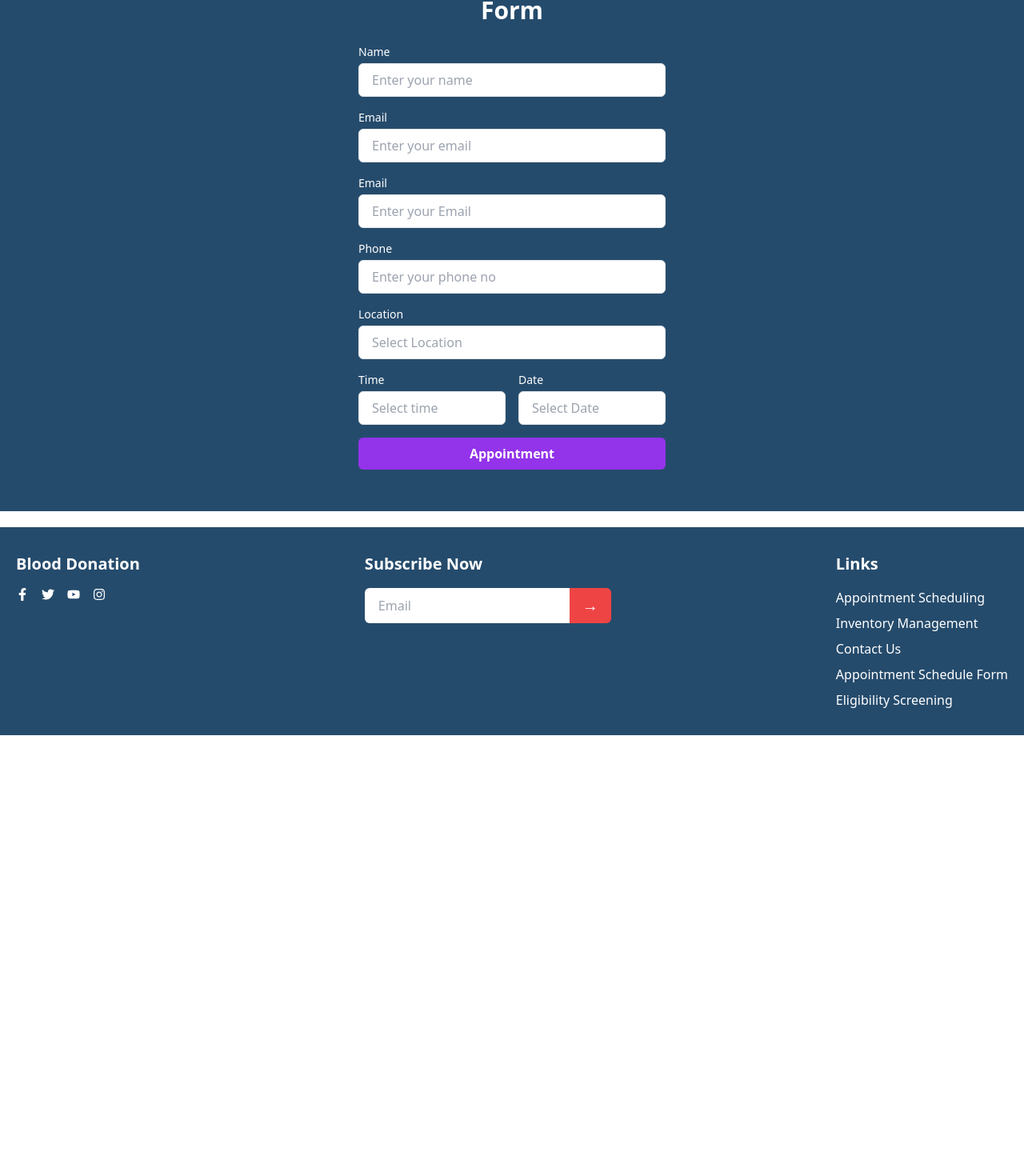
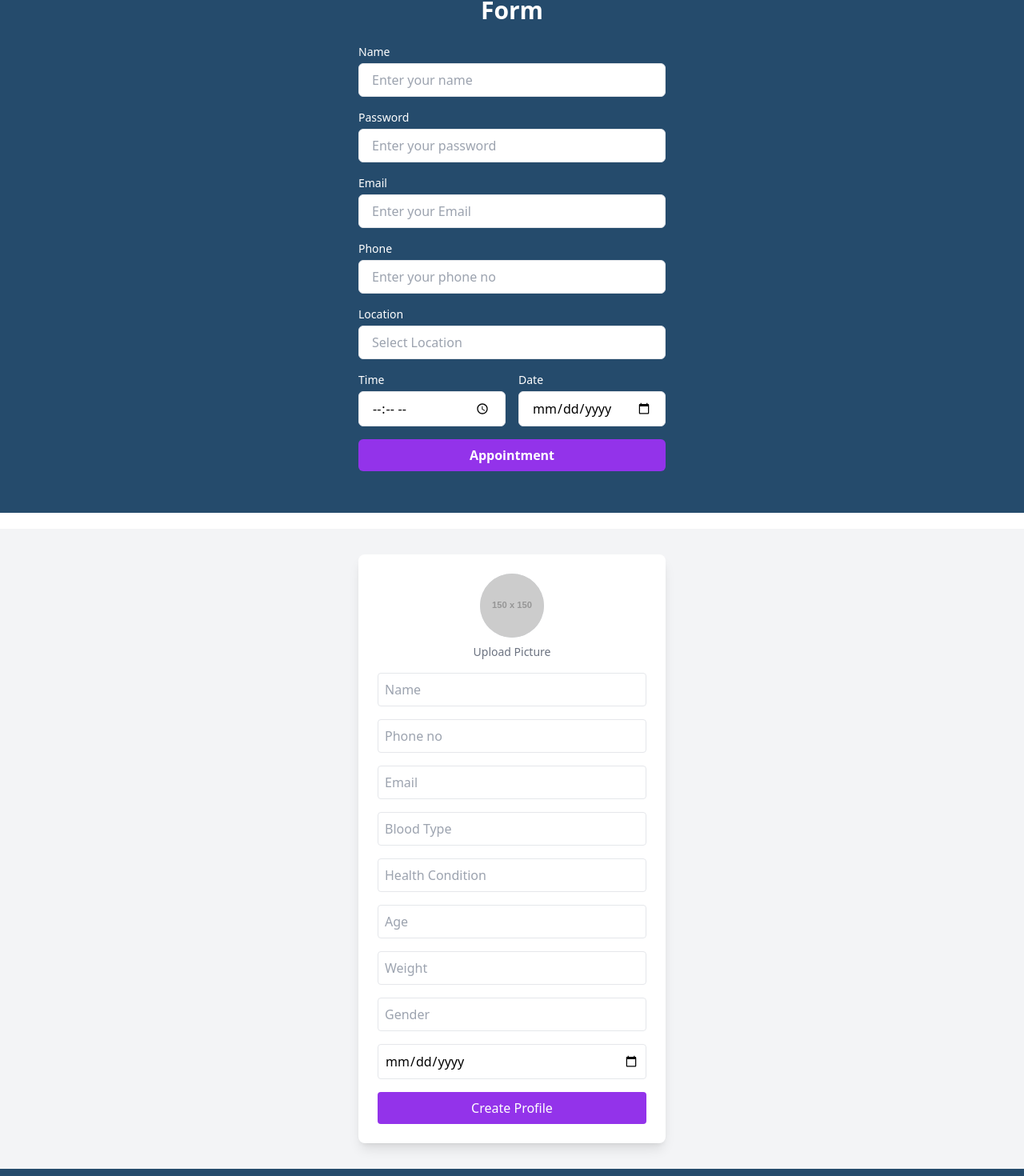
Before and after one commit to Jamshaid-wali123/fyp-project, a React (Vite) app: page / in a window 1280 px wide. Shown: the part 2777-4247 px from the top of the page at 80% size. Before the commit the page ends 3696 px from the top, so only its background shows below. Built offline with nearby package versions, Linux system fonts and the light colour scheme.

Commit message:
create a make profile component

```diff
--- a/src/components/AppointmentForm.jsx
+++ b/src/components/AppointmentForm.jsx
@@ -16,12 +16,12 @@ const AppointmentForm = () => {
           </div>
 
           <div>
-            <label className="block text-white text-sm font-medium mb-1" htmlFor="email1">Email</label>
+            <label className="block text-white text-sm font-medium mb-1" htmlFor="email1">Password</label>
             <input
-              type="email"
-              id="email1"
+              type="password"
+              id="password"
               className="w-full px-4 py-2 border rounded-md focus:outline-none focus:ring-2 focus:ring-indigo-400"
-              placeholder="Enter your email"
+              placeholder="Enter your password"
             />
           </div>
 
@@ -59,7 +59,7 @@ const AppointmentForm = () => {
             <div className="flex-1">
               <label className="block text-white text-sm font-medium mb-1" htmlFor="time">Time</label>
               <input
-                type="text"
+                type="time"
                 id="time"
                 className="w-full px-4 py-2 border rounded-md focus:outline-none focus:ring-2 focus:ring-indigo-400"
                 placeholder="Select time"
@@ -69,7 +69,7 @@ const AppointmentForm = () => {
             <div className="flex-1">
               <label className="block text-white text-sm font-medium mb-1" htmlFor="date">Date</label>
               <input
-                type="text"
+                type="date"
                 id="date"
                 className="w-full px-4 py-2 border rounded-md focus:outline-none focus:ring-2 focus:ring-indigo-400"
                 placeholder="Select Date"
--- a/src/components/Footer.jsx
+++ b/src/components/Footer.jsx
@@ -45,6 +45,7 @@ const Footer = () => {
             <li><a href="#" className="hover:underline">Contact Us</a></li>
             <li><a href="#" className="hover:underline">Appointment Schedule Form</a></li>
             <li><a href="#" className="hover:underline">Eligibility Screening</a></li>
+            <li><a href="#" className="hover:underline">Make Profile</a></li>
           </ul>
         </div>
       </div>
--- /dev/null
+++ b/src/components/MakeProfile.jsx
@@ -0,0 +1,94 @@
+import React from "react";
+
+const MakeProfile = () => {
+  return (
+    <div className="flex justify-center items-center min-h-screen bg-gray-100">
+      <div className="bg-white p-6 rounded-lg shadow-lg w-96">
+        <div className="flex flex-col items-center mb-4">
+          <div className="w-20 h-20 bg-gray-300 rounded-full overflow-hidden">
+            {/* Placeholder for image upload */}
+            <img
+              src="https://via.placeholder.com/150"
+              alt="Profile"
+              className="w-full h-full object-cover"
+            />
+          </div>
+          <span className="text-sm text-gray-500 mt-2">Upload Picture</span>
+        </div>
+        <form className="space-y-4">
+          <input
+            type="text"
+            name="name"
+            placeholder="Name"
+            className="w-full p-2 border rounded"
+            required
+          />
+          <input
+            type="tel"
+            name="phone"
+            placeholder="Phone no"
+            className="w-full p-2 border rounded"
+            required
+          />
+          <input
+            type="email"
+            name="email"
+            placeholder="Email"
+            className="w-full p-2 border rounded"
+            required
+          />
+          <input
+            type="text"
+            name="bloodType"
+            placeholder="Blood Type"
+            className="w-full p-2 border rounded"
+            required
+          />
+          <input
+            type="text"
+            name="healthCondition"
+            placeholder="Health Condition"
+            className="w-full p-2 border rounded"
+            required
+          />
+          <input
+            type="number"
+            name="age"
+            placeholder="Age"
+            className="w-full p-2 border rounded"
+            required
+          />
+          <input
+            type="text"
+            name="weight"
+            placeholder="Weight"
+            className="w-full p-2 border rounded"
+            required
+          />
+          <input
+            type="text"
+            name="gender"
+            placeholder="Gender"
+            className="w-full p-2 border rounded"
+            required
+          />
+          <input
+            type="date"
+            name="previousDonationDate"
+            placeholder="Previous Donation Date"
+            className="w-full p-2 border rounded"
+            required
+          />
+          <button
+            type="button"
+            className="w-full bg-purple-600 text-white p-2 rounded hover:bg-purple-700"
+          >
+            Create Profile
+          </button>
+        </form>
+      </div>
+    </div>
+  );
+};
+
+export default MakeProfile;
--- a/src/pages/home/Home.jsx
+++ b/src/pages/home/Home.jsx
@@ -2,6 +2,7 @@ import AppointmentForm from "../../components/AppointmentForm"
 import CreateProfile from "../../components/OurGoalSection"
 import Navbar from "../../components/Navbar"
 import EligibilityScreening from "../../components/EligibilitySection"
+import MakeProfile from "../../Components/MakeProfile"
 import Footer from "../../components/Footer"
 
 const Home = () => {
@@ -11,6 +12,7 @@ const Home = () => {
     <CreateProfile/>
     <EligibilityScreening/>
     <AppointmentForm/>
+    <MakeProfile/>
     <Footer/>
     </div>
   )
```
